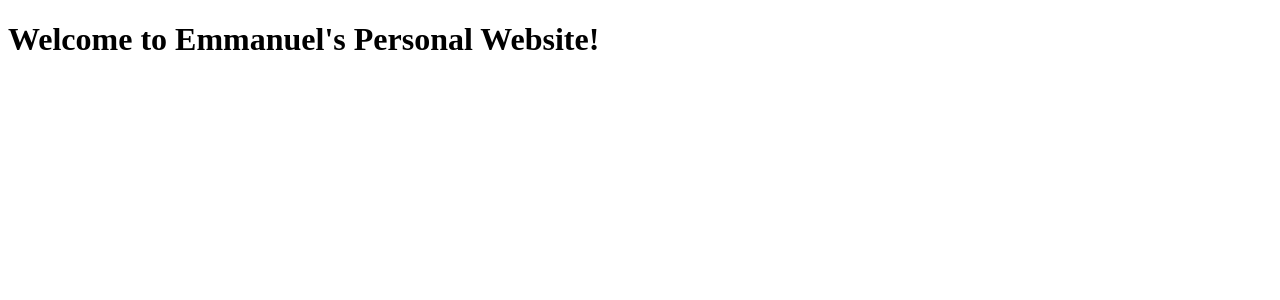
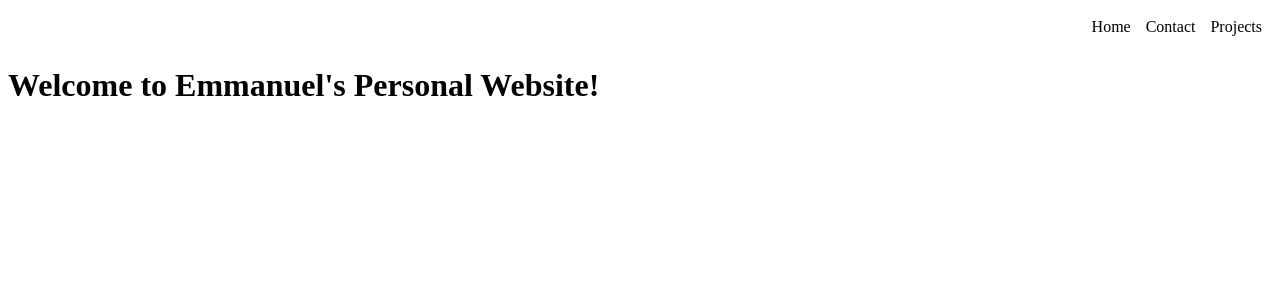
Before and after one commit to eooyebode-wq/jhu_software_concepts, a Flask app: template Module 1/templates/home.html in a window 1280 px wide. Shown: the top 300 px of the page. Run offline with Flask 3, Linux system fonts and the light colour scheme; the template is opened without the code that fills it, so the values that code supplies are empty.

Commit message:
Added shared nav bar with active-page highlighting using a base template

```diff
--- /dev/null
+++ b/Module 1/static/style.css
@@ -0,0 +1,18 @@
+nav {
+    display: flex;
+    justify-content: flex-end;
+    gap: 15px;
+    padding: 10px;
+}
+
+nav a {
+    text-decoration: none;
+    color: black;
+}
+
+nav a.active {
+    color: white;
+    background-color: #2c7be5;
+    padding: 5px 10px;
+    border-radius: 4px;
+}
--- /dev/null
+++ b/Module 1/templates/base.html
@@ -0,0 +1,18 @@
+<!DOCTYPE html>
+<html>
+<head>
+    <title>{% block title %}My Site{% endblock %}</title>
+    <link rel="stylesheet" href="{{ url_for('static', filename='style.css') }}">
+</head>
+<body>
+
+<nav>
+    <a href="{{ url_for('home.home') }}" class="{% if request.endpoint == 'home.home' %}active{% endif %}">Home</a>
+    <a href="{{ url_for('contact.contact') }}" class="{% if request.endpoint == 'contact.contact' %}active{% endif %}">Contact</a>
+    <a href="{{ url_for('projects.projects') }}" class="{% if request.endpoint == 'projects.projects' %}active{% endif %}">Projects</a>
+</nav>
+
+
+    {% block content %}{% endblock %}
+</body>
+</html>
--- a/Module 1/templates/home.html
+++ b/Module 1/templates/home.html
@@ -1,9 +1,5 @@
-<!DOCTYPE html>
-<html>
-<head>
-    <title>Home</title>
-</head>
-<body>
-    <h1>Welcome to Emmanuel's Personal Website!</h1>
-</body>
-</html>
+{% extends "base.html" %}
+
+{% block content %}
+<h1>Welcome to Emmanuel's Personal Website!</h1>
+{% endblock %}
```
Also changed, not shown: Module 1/templates/contact.html (+5 -9 lines), Module 1/templates/projects.html (+5 -9 lines).
